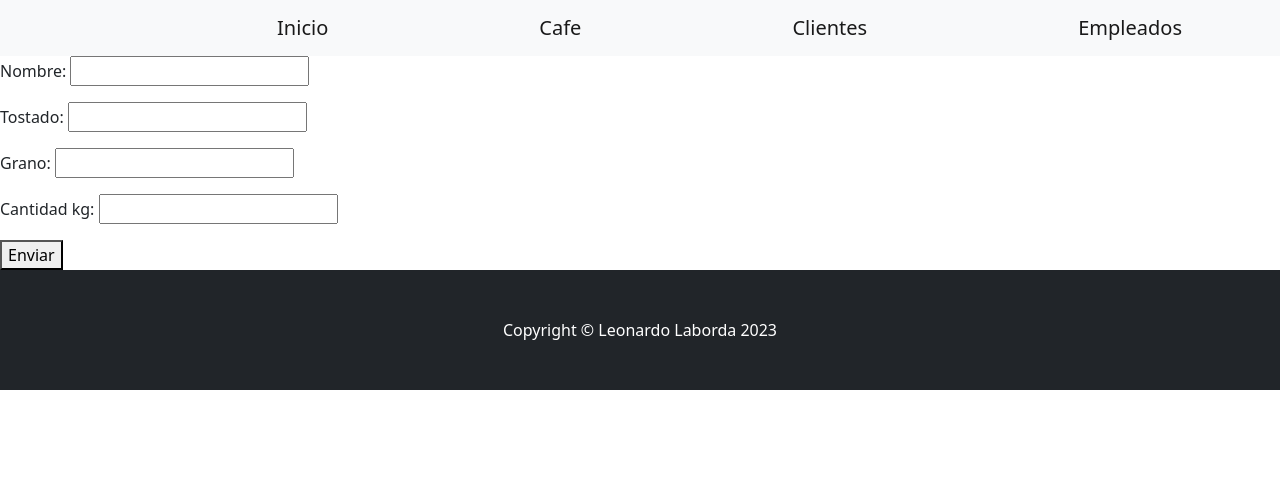
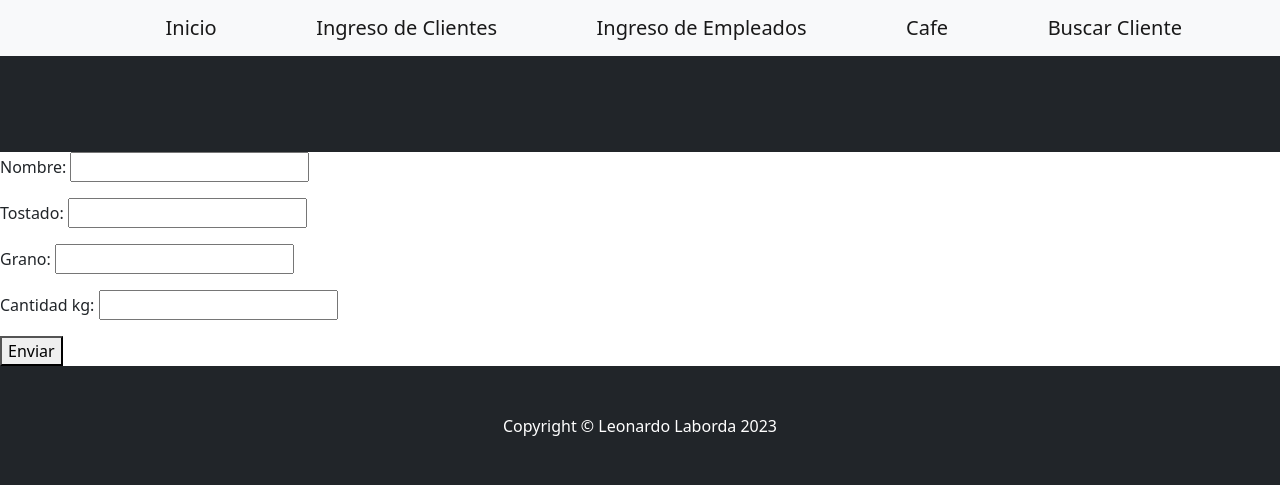
Before and after one commit to leonjusa/proyecto_final_coder, a Django app: page /tercera_entregaApp/cafeformulario/ in a window 1280 px wide. Shown: the top 485 px of the page. Run offline with Django 4.2, Linux system fonts and the light colour scheme; some libraries are stand-ins or nearby versions.

Commit message:
todo funcional antes de cambio de html

```diff
--- a/tercera_entrega/tercera_entregaApp/templates/base.html
+++ b/tercera_entrega/tercera_entregaApp/templates/base.html
@@ -22,9 +22,12 @@
 
         </div>
         <a class="navbar-brand" href="{% url 'inicio' %}">Inicio</a>
-        <a class="navbar-brand" href="{% url 'Cafe' %}">Cafe</a>
-        <a class="navbar-brand" href="{% url 'clientes' %}">Clientes</a>
-        <a class="navbar-brand" href="{% url 'Empleados' %}">Empleados</a>
+        <a class="navbar-brand" href="{% url 'clienteformulario' %}">Ingreso de Clientes</a>
+        <a class="navbar-brand" href="{% url 'empleadoformulario' %}">Ingreso de Empleados</a>
+        <a class="navbar-brand" href="{% url 'cafeformulario' %}">Cafe</a>
+        <a class="navbar-brand" href="{% url 'busquedacliente' %}">Buscar Cliente</a>
+
+
 
     </div>
   </nav>
@@ -33,9 +36,11 @@
             </div>
         </nav>
         <!-- Header-->
+        <header class="bg-dark py-5"></header>
         {% block herencia %}
 
         {% endblock herencia %}
+    </header>
 
 
         <!-- Footer-->
--- a/tercera_entrega/tercera_entregaApp/urls.py
+++ b/tercera_entrega/tercera_entregaApp/urls.py
@@ -4,13 +4,10 @@ from tercera_entregaApp.views import *
 
 urlpatterns = [
    path('', inicio, name="inicio"),
-   path('empleados/', empleados, name="Empleados"),
-   path('cafe/', cafe, name="Cafe"),
-   path('clientes/', clientes, name="clientes"),
    path('empleadoformulario/', empleadoFormulario, name="empleadoformulario"),
    path('clienteformulario/', clienteFormulario, name="clienteformulario"),
    path('cafeformulario/', cafeFormulario, name="cafeformulario"),
-   path('busquedacliente/', busquedaCliente, name="Busquedacliente"),
+   path('busquedacliente/', busquedaCliente, name="busquedacliente"),
    path('buscar/', buscar, name="Buscar"),
 
 ]
--- a/tercera_entrega/tercera_entregaApp/views.py
+++ b/tercera_entrega/tercera_entregaApp/views.py
@@ -8,18 +8,6 @@ from .models import Empleado, Cliente, Tipo_cafe
 def inicio(self):
 
     return render(self, "inicio.html")
-
-def empleados(self):
-
-    return render(self, "empleados.html")
-
-def cafe(self):
-
-    return render(self, "cafe.html")
-
-def clientes(self):
-
-    return render(self, "clientes.html")
 
 def empleadoFormulario(request):
 
@@ -111,7 +99,6 @@ def cafeFormulario(request):
 
       return render(request, "cafeformulario.html", {"miFormulario": miFormulario})
 
-
 def busquedaCliente(request):
 
     return render(request, "busquedacliente.html")
```
Also changed, not shown: tercera_entrega/db.sqlite3.
